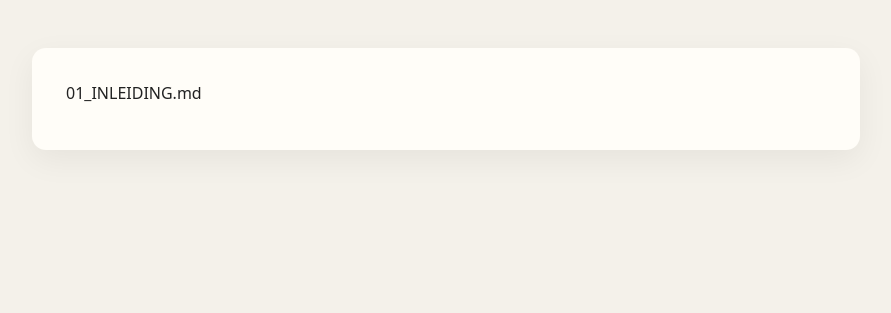
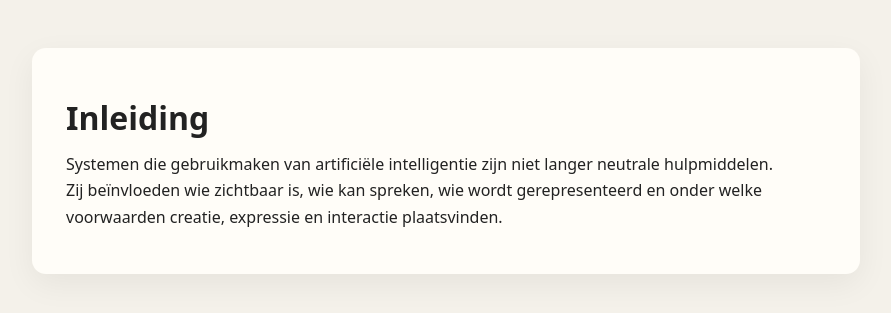
Before and after one commit to MartijnBruzzese/ModelHaven-Studio, a Jekyll site: the page built from WHITE_PAPERS/NL/MODELHAVEN_STUDIO_NL/01_INLEIDING.md, in a window 1280 px wide. Shown: the top 313 px of the page, without its empty margins (194-1085 px from the left). Built offline with Jekyll 4.4.1, drawn with Linux system fonts in a browser that asks for light colours; our own code applies the rules of GitHub Pages for plain Markdown files.

Commit message:
Update 01_INLEIDING.md

```diff
--- a/WHITE_PAPERS/NL/MODELHAVEN_STUDIO_NL/01_INLEIDING.md
+++ b/WHITE_PAPERS/NL/MODELHAVEN_STUDIO_NL/01_INLEIDING.md
@@ -1 +1,10 @@
-01_INLEIDING.md
+<a id="inleiding"></a>
+# Inleiding
+
+Systemen die gebruikmaken van artificiële intelligentie zijn niet langer neutrale hulpmiddelen.
+Zij beïnvloeden wie zichtbaar is, wie kan spreken, wie wordt gerepresenteerd en onder welke voorwaarden creatie, expressie en interactie plaatsvinden.
+
+<!--
+PLAK HIER DE DEFINITIEVE INLEIDINGSTEKST
+(zoals die nu in je Thought Library / laatste versie staat)
+-->
```
